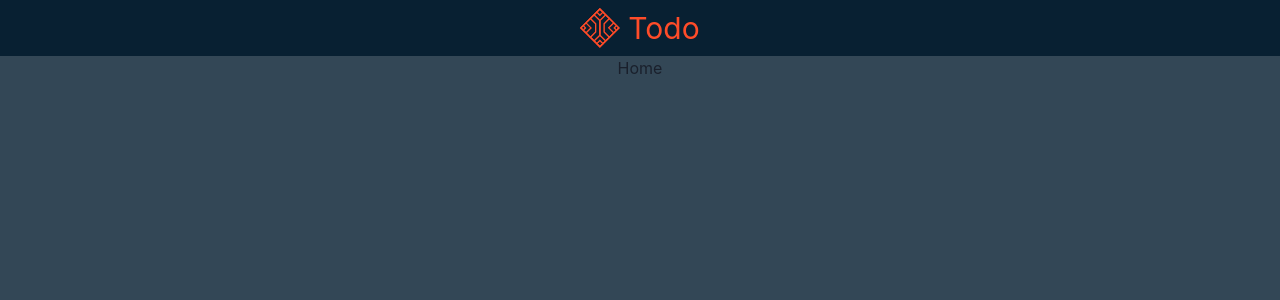
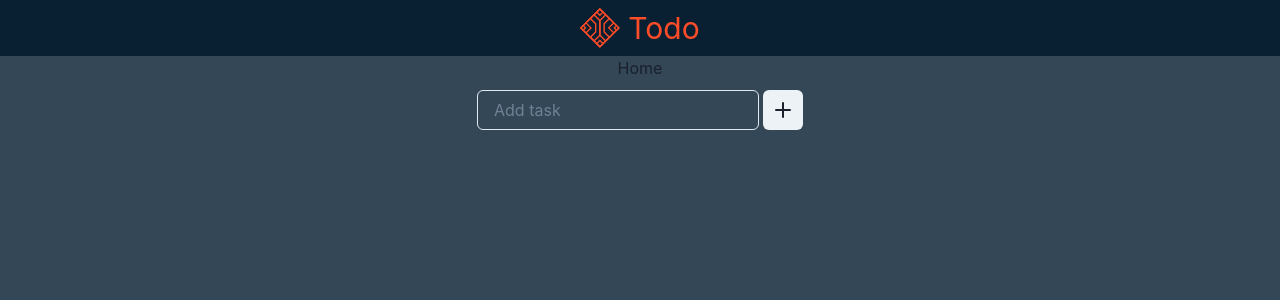
Before and after one commit to hokageCV/hook-todo, a React (Vite) app in the folder client/: page / in a window 1280 px wide. Shown: the top 300 px of the page. Built offline with nearby package versions, Linux system fonts and the light colour scheme.

Commit message:
feat: add task input

```diff
--- /dev/null
+++ b/client/src/components/layouts/InputTask.tsx
@@ -0,0 +1,15 @@
+import { Box, IconButton, Center, Input } from "@chakra-ui/react";
+import { AddIcon } from "@chakra-ui/icons";
+
+function InputTask() {
+  return (
+    <Box mt="10px">
+      <Center gap={1}>
+        <Input placeholder="Add task" color="cardText" />
+        <IconButton aria-label="Add task" icon={<AddIcon />} />
+      </Center>
+    </Box>
+  );
+}
+
+export default InputTask;
--- a/client/src/components/pages/Home.tsx
+++ b/client/src/components/pages/Home.tsx
@@ -1,10 +1,12 @@
 import { Center, Container } from "@chakra-ui/react";
+import InputTask from "../layouts/InputTask";
 
 function Home() {
   return (
     <Container>
       <Center flexDirection="column">
         <h1>Home</h1>
+        <InputTask />
       </Center>
     </Container>
   );
```
